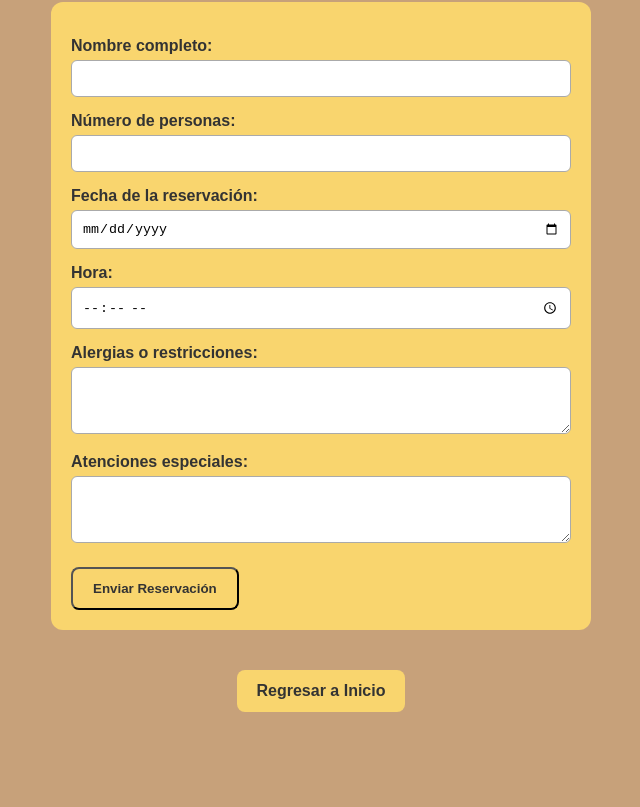
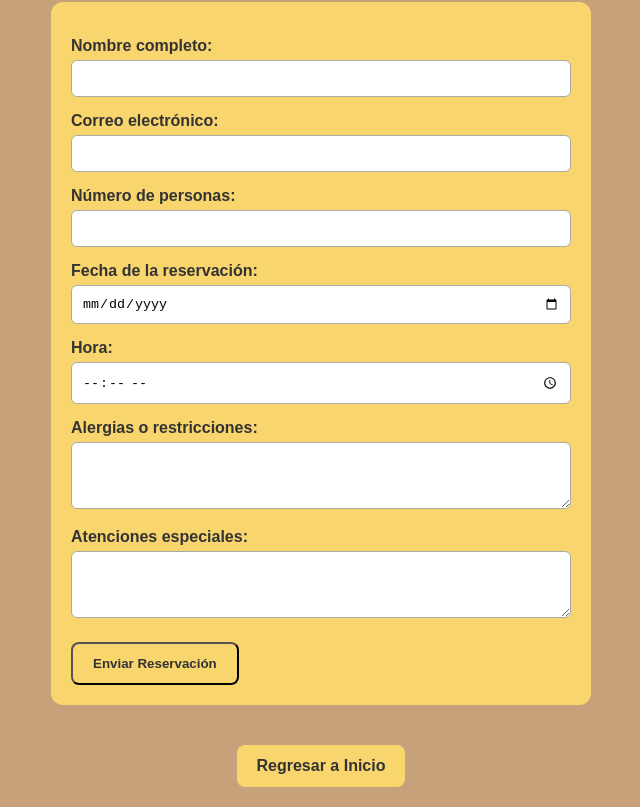
Before and after one commit to luisss10/Proyecto-final-Informatica, a plain HTML site: page reservacion.html in a window 1280 px wide. Shown: the part 99-906 px from the top of the page, without its empty margins (319-959 px from the left). Before the commit the page ends 831 px from the top, so only its background shows below. Drawn offline with Linux system fonts and the light colour scheme.

Commit message:
Add files via upload

```diff
--- a/reservacion.html
+++ b/reservacion.html
@@ -47,9 +47,12 @@
 
 <h1>📅 Haz tu Reservación</h1>
 
-<form action="https://formspree.io/f/xzzvljjb" method="POST">
+<form action="https://formspree.io/f/mzzaokvl" method="POST">
     <label for="nombre">Nombre completo:</label>
     <input type="text" id="nombre" name="nombre" required>
+
+    <label for="correo">Correo electrónico:</label>
+    <input type="email" id="correo" name="email" required>
 
     <label for="personas">Número de personas:</label>
     <input type="number" id="personas" name="personas" min="1" required>
```
